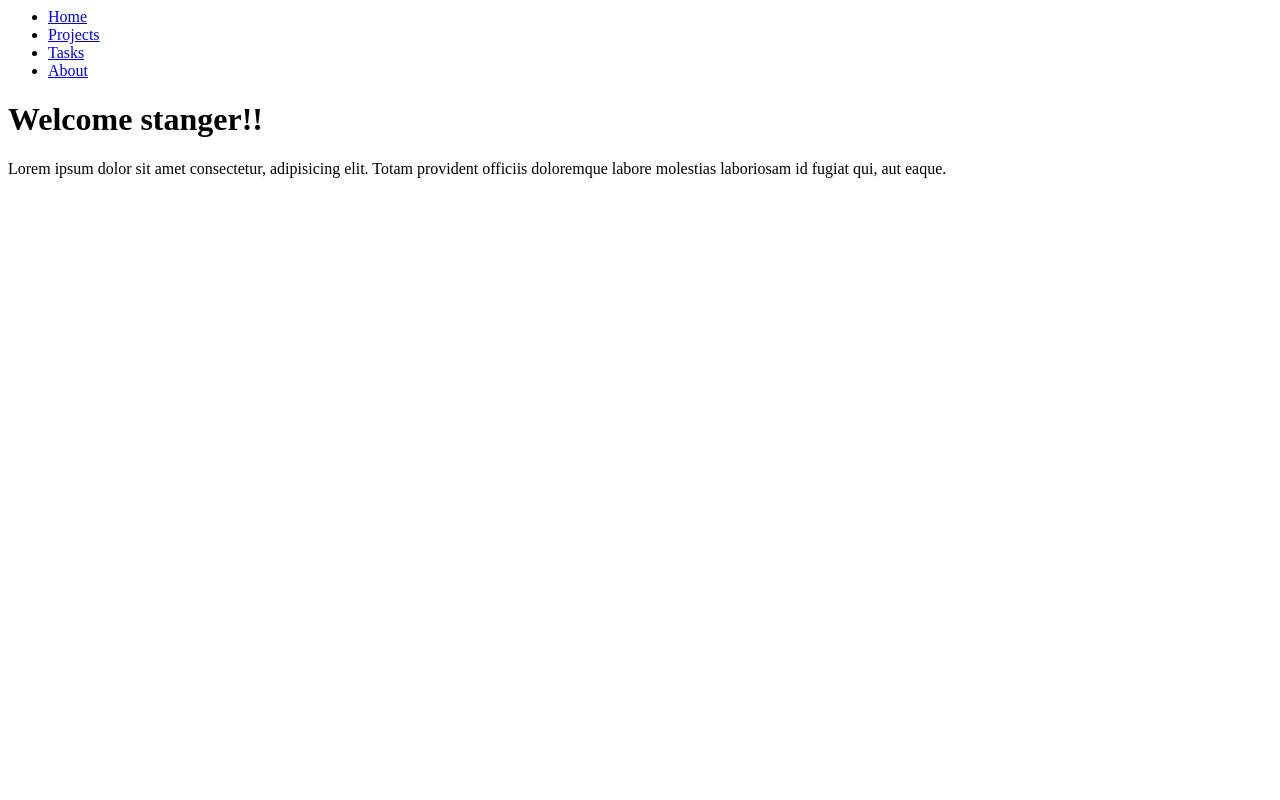
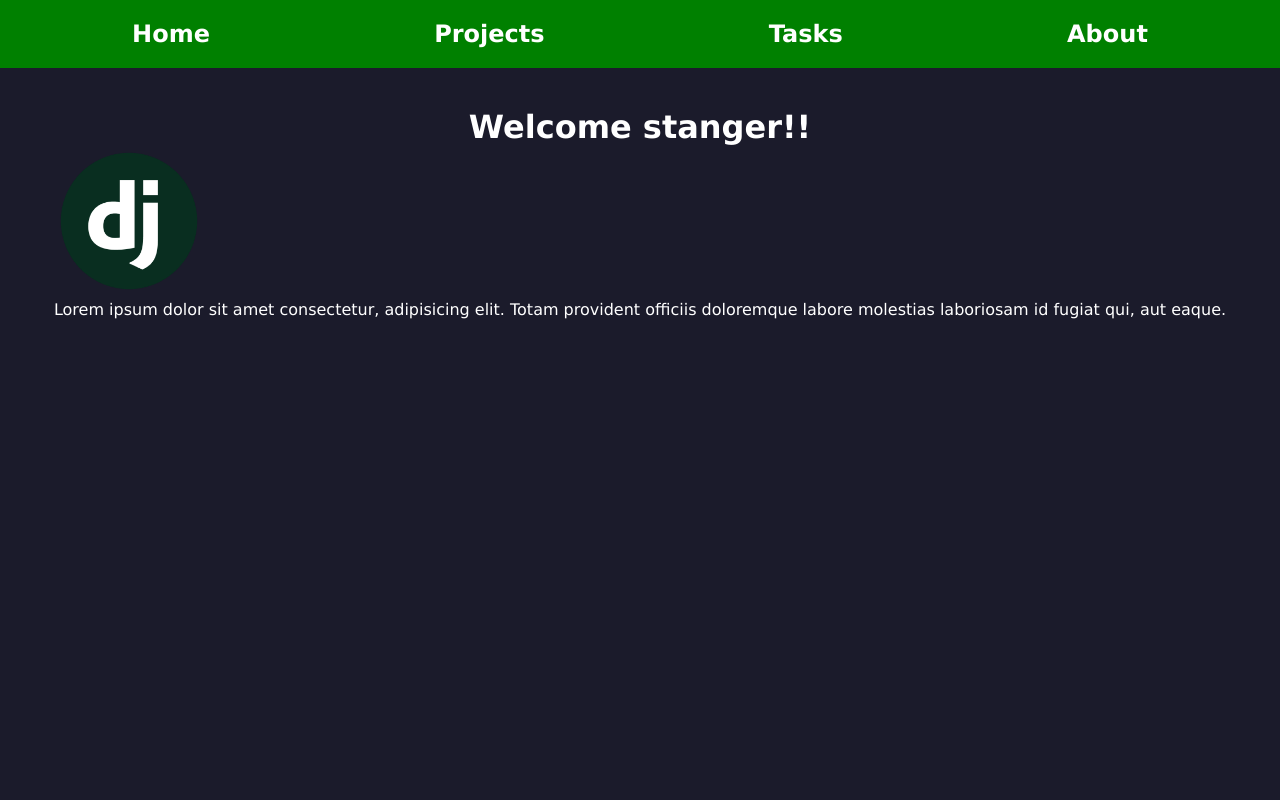
Before and after one commit to brunocoronado49/django-basic, a Django app: page / in a window 1280 px wide. Run offline with Django 4.2, Linux system fonts and the light colour scheme.

Commit message:
Agreganbdo estilos

```diff
--- /dev/null
+++ b/myfirstapp/static/styles/main.css
@@ -0,0 +1,53 @@
+* {
+    padding: 0;
+    margin: 0;
+    font-family: Verdana, Geneva, Tahoma, sans-serif;
+}
+
+body {
+    background-color: rgb(27, 27, 43);
+    color: white;
+}
+.navbar {
+    background-color: green;
+    padding: 20px;
+}
+
+.list-menus {
+    display: flex;
+    justify-content: space-around;
+    list-style: none;
+}
+
+.list-menus li a {
+    color: white;
+    font-weight: bold;
+    text-decoration: none;
+    font-size: 24px;
+}
+
+.list-menus li a:hover {
+    color: rgb(186, 181, 181);
+}
+
+.content {
+    margin: 40px;
+    display: flex;
+    justify-content: center;
+    align-items: center;
+}
+a {
+    color: green;
+    text-decoration: none;
+    font-size: 20px;
+}
+
+.iindex-container {
+    display: flex;
+    justify-content: center;
+    align-items: center;
+}
+
+.index-title {
+    text-align: center;
+}
--- a/myfirstapp/templates/index.html
+++ b/myfirstapp/templates/index.html
@@ -1,8 +1,13 @@
-{% extends 'layouts/navbar.html' %}
+{% extends 'layouts/navbar.html' %} {% load static %} {% block content %}
 
-{% block content %}
-
-<h1>{{title}}</h1>
-<p>Lorem ipsum dolor sit amet consectetur, adipisicing elit. Totam provident officiis doloremque labore molestias laboriosam id fugiat qui, aut eaque.</p>
+<div class="index-container">
+    <h1 class="index-title">{{title}}</h1>
+    <img src="{% static 'logo.jpg' %}" width="150px" class="index-logo" />
+    <p class="index-text">
+        Lorem ipsum dolor sit amet consectetur, adipisicing elit. Totam
+        provident officiis doloremque labore molestias laboriosam id fugiat qui,
+        aut eaque.
+    </p>
+</div>
 
 {% endblock content %}
--- a/myfirstapp/templates/layouts/navbar.html
+++ b/myfirstapp/templates/layouts/navbar.html
@@ -1,5 +1,17 @@
-<nav>
-    <ul>
+{% load static %}
+
+<!DOCTYPE html>
+<html lang="en">
+<head>
+    <meta charset="UTF-8">
+    <meta http-equiv="X-UA-Compatible" content="IE=edge">
+    <meta name="viewport" content="width=device-width, initial-scale=1.0">
+    <link rel="stylesheet" href="{% static 'styles/main.css' %}" >
+    <title>Django test</title>
+</head>
+<body>
+    <nav class="navbar">
+        <ul class="list-menus">
             <li>
                 <a href="{% url 'index' %}">Home</a>
             </li>
@@ -15,5 +27,9 @@
         </ul>
     </nav>
 
+    <div class="content">
         {% block content %}
         {% endblock content %}
+    </div>
+</body>
+</html>
--- a/myfirstapp/views.py
+++ b/myfirstapp/views.py
@@ -1,4 +1,4 @@
-from django.http import HttpResponse, JsonResponse
+from django.http import HttpResponse
 from django.shortcuts import render, redirect
 from .models import Project, Task
 from .forms import CreateNewTask, CreateNewProject
```
Also changed, not shown: myfirstapp/static/logo.jpg (added). Lines whose indentation alone changed are shown as unchanged.
